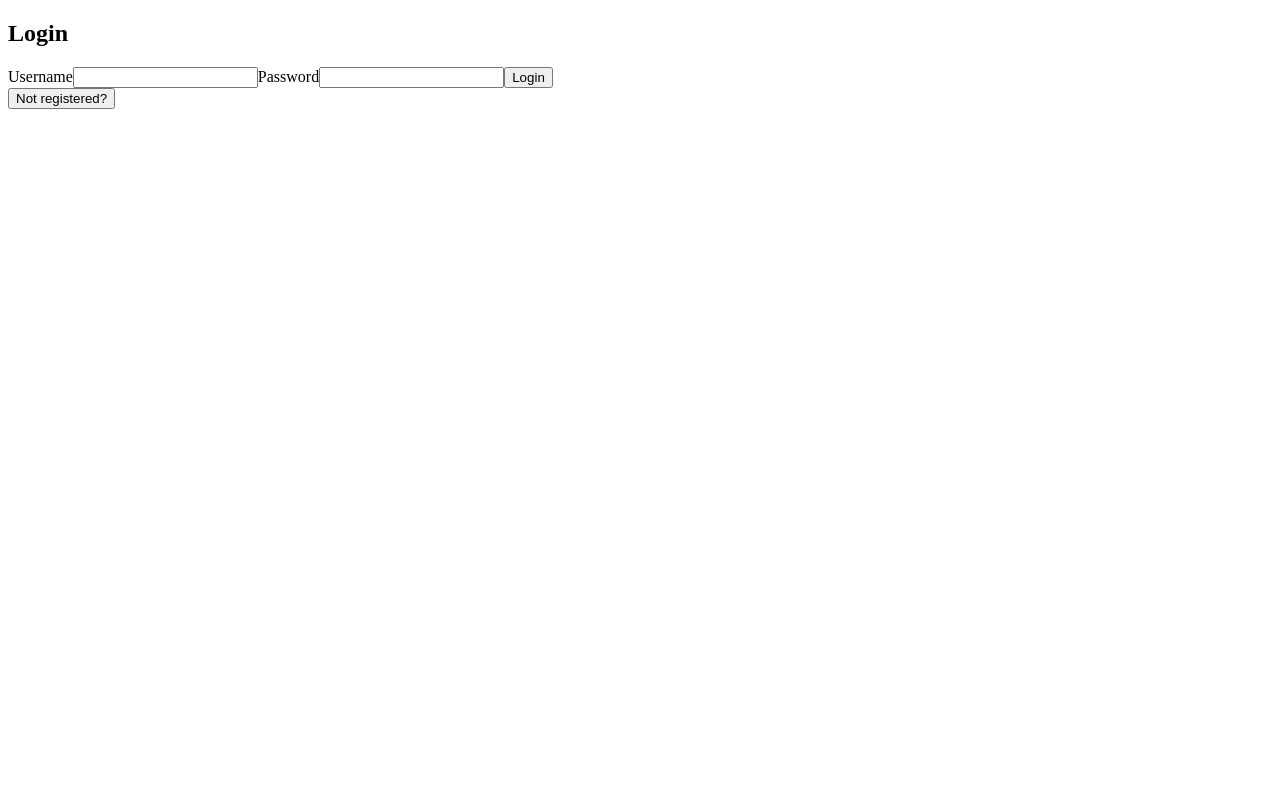
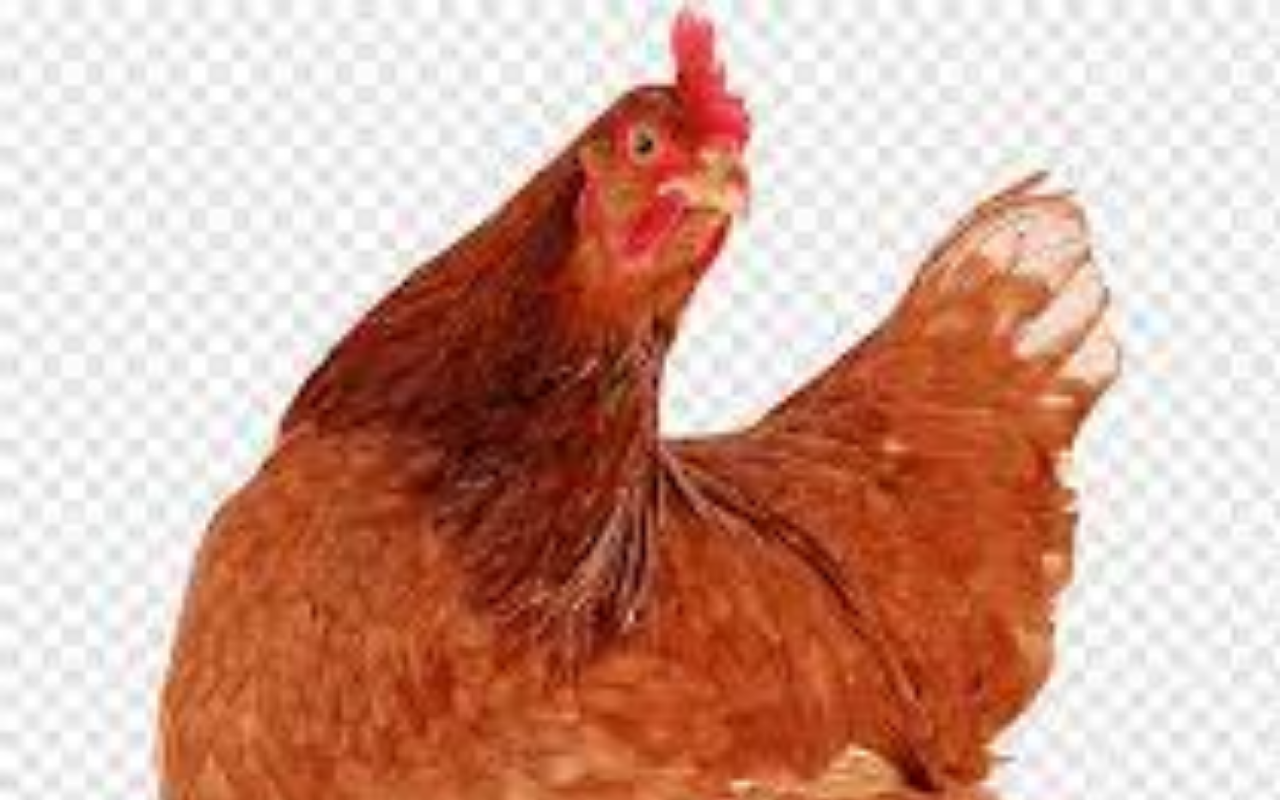
Before and after one commit to flcsn/social-media-aggregator, a React (Create React App) app in the folder frontend/: page / in a window 1280 px wide. Shown: the top 800 px of the page. Built offline with nearby package versions, Linux system fonts and the light colour scheme.

Commit message:
added landing page

```diff
--- a/frontend/public/index.html
+++ b/frontend/public/index.html
@@ -24,6 +24,7 @@
       work correctly both with client-side routing and a non-root public URL.
       Learn how to configure a non-root public URL by running `npm run build`.
     -->
+    <link rel="stylesheet" href='/static/style.css'>
     <title>React App</title>
   </head>
   <body>
--- /dev/null
+++ b/frontend/public/static/style.css
@@ -0,0 +1,30 @@
+@import url('https://fonts.googleapis.com/css2?family=Open+Sans:wght@400;600;700&display=swap');
+
+* {
+  box-sizing: border-box;
+  margin: 0;
+  padding: 0;
+}
+
+html, body {
+  font-family: 'Open Sans', sans-serif;
+  line-height: 1.4;
+  color: #000
+}
+
+
+/* Forms */
+
+.form {
+  display: flex;
+  flex-direction: column;
+  border: 1px solid black;
+  padding: 20px;
+}
+
+/* Landing Page */
+
+.landing-page img {
+  width: 100%;
+  overflow: hidden;
+}
--- a/frontend/src/App.js
+++ b/frontend/src/App.js
@@ -2,8 +2,8 @@ import React, { useEffect } from 'react'
 import { useDispatch, useSelector } from 'react-redux'
 import { rememberLocalUser } from './reducers/userReducer'
 
-import Homepage from './components/Homepage'
-import LoginForm from './components/LoginForm'
+import HomePage from './components/HomePage'
+import LandingPage from './components/LandingPage'
 
 const App = () => {
   const dispatch = useDispatch()
@@ -17,12 +17,12 @@ const App = () => {
 
   if (!user) {
     return (
-      <LoginForm />
+      <LandingPage />
     )
   }
 
   return (
-    <Homepage />
+    <HomePage />
   )
 }
 
--- /dev/null
+++ b/frontend/src/components/LandingPage.js
@@ -0,0 +1,15 @@
+import React from 'react'
+import LoginForm from './LoginForm'
+
+import Chicken from './assets/chicken.jpg'
+
+const LandingPage = () => {
+  return (
+    <div className='landing-page'>
+      <img src={Chicken}/>
+      <LoginForm />
+    </div>
+  )
+}
+
+export default LandingPage
--- a/frontend/src/components/LoginForm.js
+++ b/frontend/src/components/LoginForm.js
@@ -21,23 +21,27 @@ const LoginForm = () => {
   }
 
   return (
-    <div>
+    <div className='form login-form'>
       <h2>Login</h2>
       <form onSubmit={(event) => loginUser(event)}>
-        <label>Username</label>
+        <div>
+          <label>Username:</label>
           <input
             name='username'
             value={username}
             onChange={({ target }) => setUsername(target.value)}
             type='text'
           />
-        <label>Password</label>
+        </div>
+        <div>
+          <label>Password:</label>
           <input
             name='password'
             value={password}
             onChange={({ target }) => setPassword(target.value)}
             type='password'
           />
+        </div>
         <button type='submit'>Login</button>
       </form>
       <button onClick={() => setRegistered(false)}>Not registered?</button>
```
Also changed, not shown: frontend/src/components/assets/chicken.jpg (added). Lines whose indentation alone changed are shown as unchanged.
